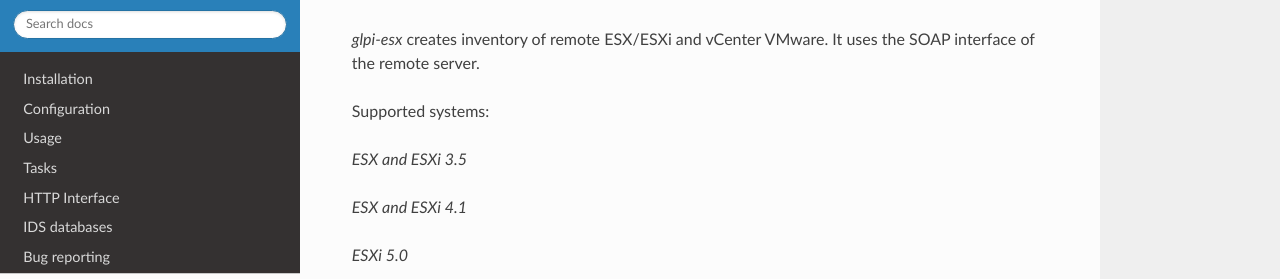
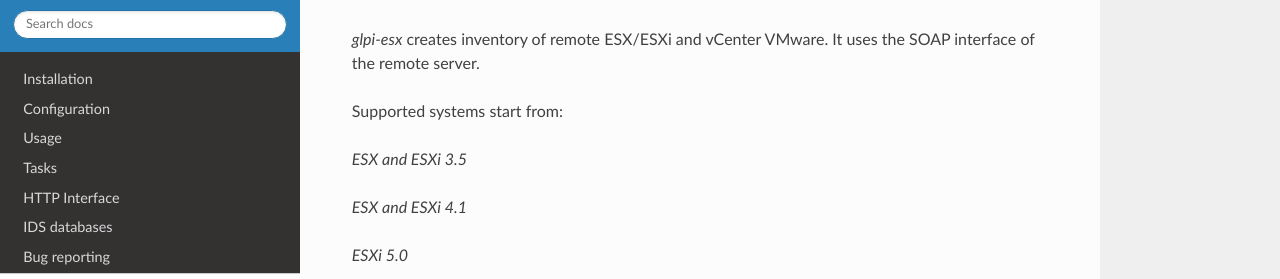
Before and after one commit to glpi-project/doc-agent, a Sphinx documentation site: the page built from source/man/glpi-esx.rst, in a window 1280 px wide and 900 px high, scrolled down 1132 px. Shown: the part 156-435 px from the top of the window. Built offline with Sphinx 7.4.7 and the Read the Docs theme 3.1.0, drawn with Linux system fonts in a browser that asks for light colours.

Commit message:
Update man pages

```diff
--- a/source/man/glpi-esx.rst
+++ b/source/man/glpi-esx.rst
@@ -54,7 +54,7 @@
 *glpi-esx* creates inventory of remote ESX/ESXi and vCenter VMware. It
 uses the SOAP interface of the remote server.
 
-Supported systems:
+Supported systems start from:
 
 *ESX and ESXi 3.5*
 
--- a/source/man/glpi-netdiscovery.rst
+++ b/source/man/glpi-netdiscovery.rst
@@ -31,6 +31,7 @@
                               base expiration timeout, in seconds (180)
        --entity <ENTITY>      GLPI entity
        --threads <COUNT>      number of discovery threads (1)
+       --glpi-version VERSION set targeted glpi version to enable supported features
        --control              output control messages
        --file <FILE>          snmpwalk input file
        -i --inventory         chain with netinventory task for discovered devices
```
